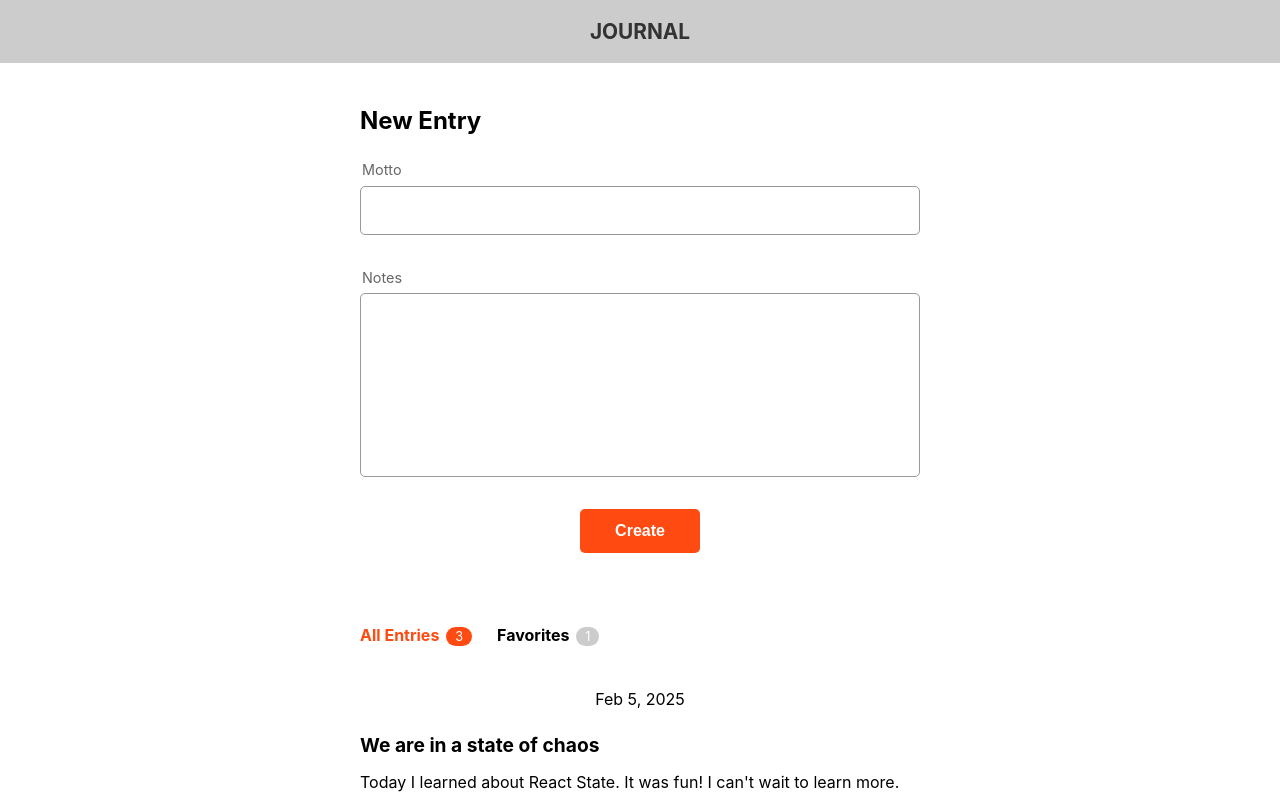
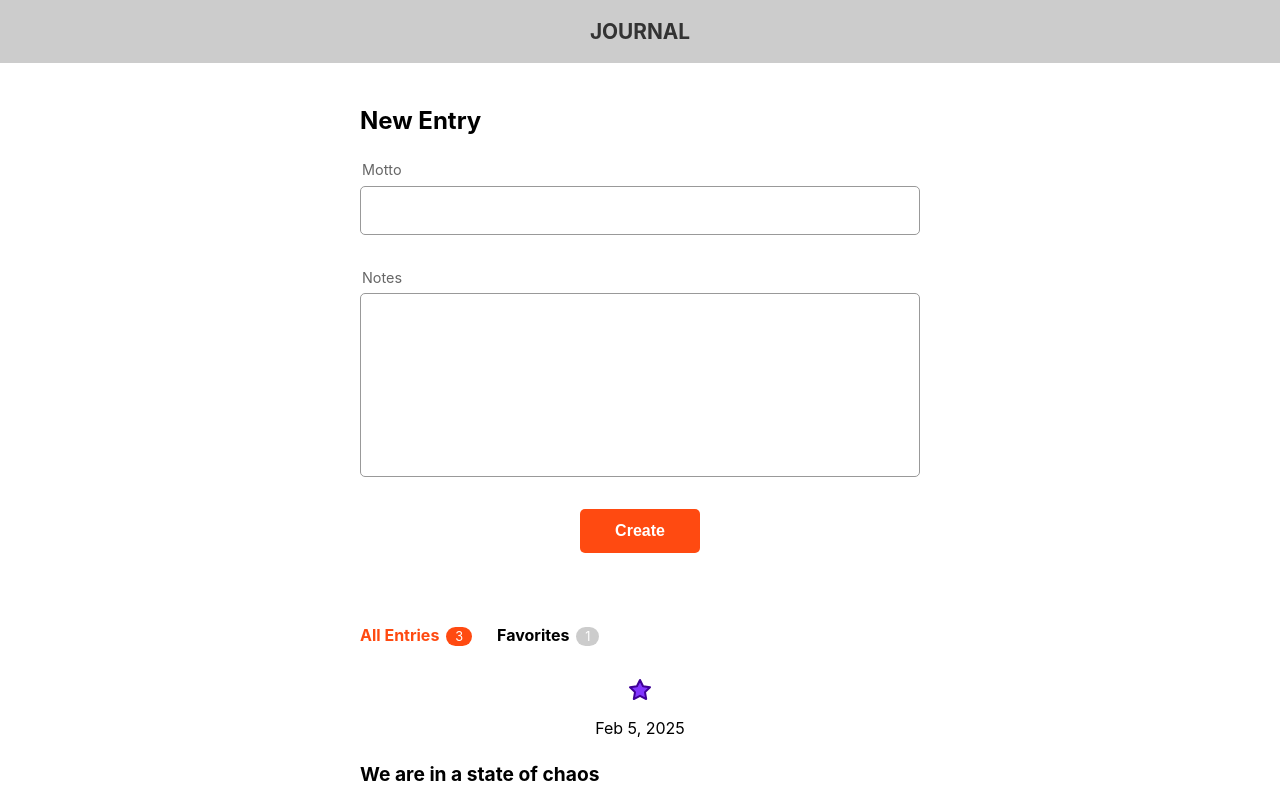
Before and after one commit to henriquepalazzo/journal-app-js, a React (Vite) app: page / in a window 1280 px wide. Shown: the top 800 px of the page. Built offline with nearby package versions, Linux system fonts and the light colour scheme.

Commit message:
Add FavoriteButton component to the project.

```diff
--- a/src/Components/Entry/Entry.jsx
+++ b/src/Components/Entry/Entry.jsx
@@ -1,8 +1,10 @@
 import "./Entry.css";
+import FavoriteButton from "../FavoriteButton/FavoriteButton";
 
 export default function Entry({ entry: { date, motto, notes } }) {
   return (
     <section className="entry">
+      <FavoriteButton />
       <div className="date">{date}</div>
       <h2>{motto}</h2>
       <p>{notes}</p>
--- /dev/null
+++ b/src/Components/FavoriteButton/FavoriteButton.css
@@ -0,0 +1,8 @@
+button.favorite-button {
+  background: none;
+  border: none;
+  cursor: pointer;
+}
+button.favorite-button:hover {
+  background-color: #fff;
+}
--- /dev/null
+++ b/src/Components/FavoriteButton/FavoriteButton.jsx
@@ -0,0 +1,11 @@
+import "./FavoriteButton.css";
+import StarFilled from "./star-filled.svg?react";
+import Star from "./star.svg?react";
+
+export default function FavoriteButton() {
+  return (
+    <button className="favorite-button">
+      <StarFilled />
+    </button>
+  );
+}
```
Also changed, not shown: src/Components/FavoriteButton/star-filled.svg (added), src/Components/FavoriteButton/star.svg (added).
